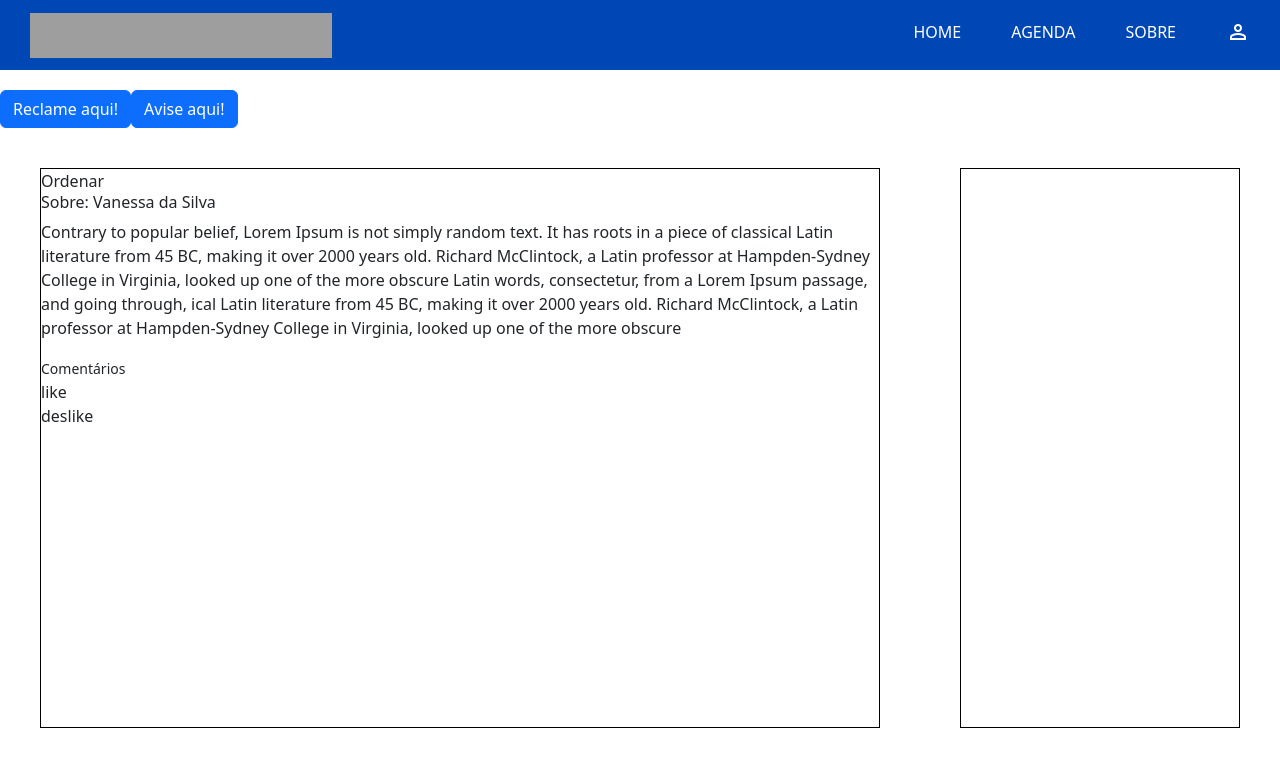
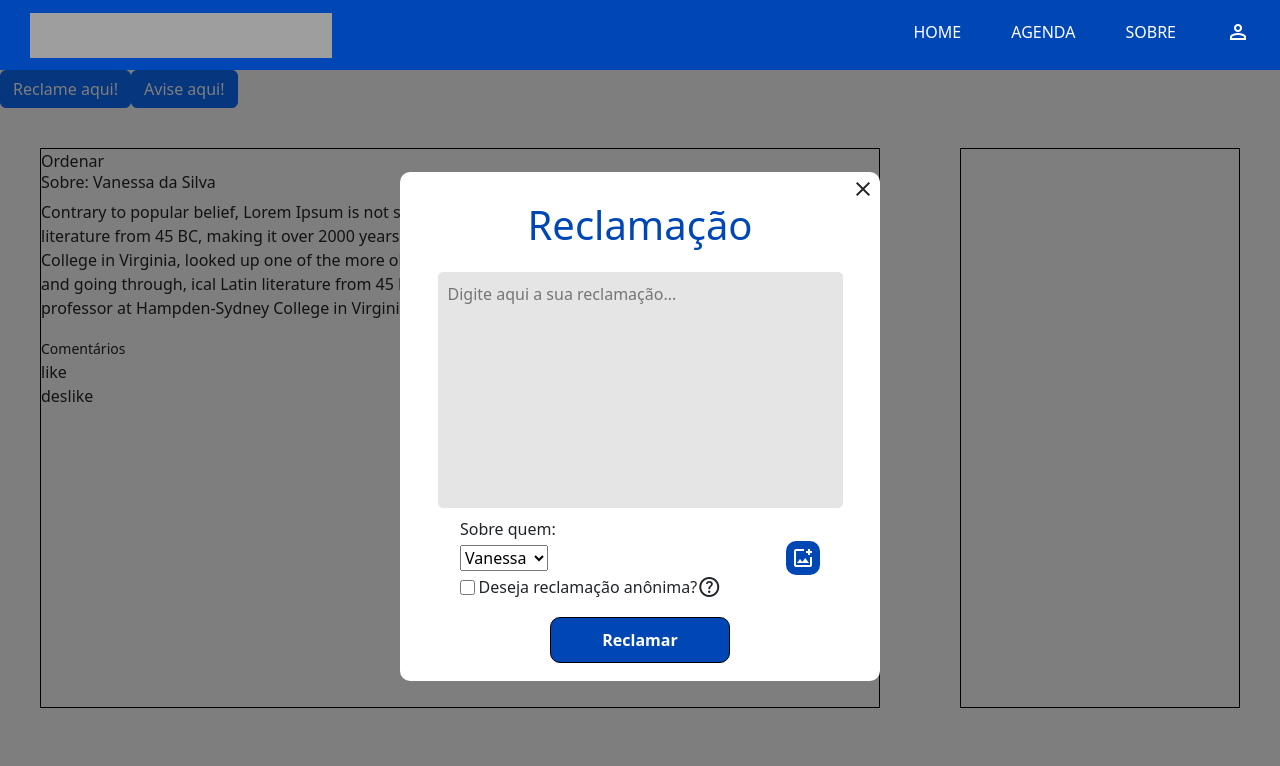
Before and after one commit to viniciusz1/reclama-s, an Angular app: page /home in a window 1280 px wide. Both pictures are taken after a click on the button "Reclame aqui!". Shown: the top 766 px of the page. Built offline with nearby package versions, Linux system fonts and the light colour scheme; grey boxes are pictures that could not be loaded.

Commit message:
12:31 - 16/11

```diff
--- a/modalUser.css
+++ /dev/null
@@ -1,54 +0,0 @@
-body {
-    display: flex;
-    justify-content: end;
-}
-
-#modalUser {
-    max-width: 32%;
-    max-height: 20%;
-    background-color: #F9F6F6;
-    box-shadow: 10px 5px 5px #0000;
-}
-
-#containerModal {
-    justify-content: center;
-    padding: 15px 20px 0 20px;
-}
-
-#imagemUser {
-    display: flex;
-    justify-content: center;
-}
-
-#imagem {
-    width: 70px;
-    height: 70px;
-    border-radius: 50%;
-    background-color: #0047B6;
-}
-
-#conteudo {
-    margin-top: 5%;
-}
-
-#nomeUser, #emailUser {
-    display: flex;
-    justify-content: center;
-}
-
-#nomeUser {
-    font-size: 18px;
-    font-weight: 600;
-}
-
-#emailUser {
-    font-size: 14px;
-    color: rgba(0, 0, 0, 0.568);
-    margin-top: 2%;
-}
-
-#containerSair {
-    display: flex;
-    justify-content: center;
-    align-items: center;
-}
--- a/src/app/home/home.component.css
+++ b/src/app/home/home.component.css
@@ -0,0 +1,7 @@
+#fundoPretoModais {
+    background-color: rgba(0, 0, 0, 0.507);
+    width: 100%;
+    height: 100%;
+    position: fixed;
+    justify-content: center;
+}
--- a/src/app/home/home.component.html
+++ b/src/app/home/home.component.html
@@ -1,7 +1,10 @@
 <app-header></app-header>
-<main style="margin-top: 20px;">
+<main>
+    <div *ngIf="fundoPretoModais" id="fundoPretoModais">
+        <app-modal-reclamacao style="display: flex; justify-content: center; margin-top: 8%;"></app-modal-reclamacao>
+    </div>
   <div>
-      <button class="btn btn-primary">Reclame aqui!</button>
+      <button class="btn btn-primary" (click)="abrirModalReclamacoes()">Reclame aqui!</button>
       <button class="btn btn-primary">Avise aqui!</button>
   </div>
   <div style="display: flex;">
--- a/src/app/home/home.component.ts
+++ b/src/app/home/home.component.ts
@@ -12,4 +12,10 @@ export class HomeComponent implements OnInit {
   ngOnInit() {
   }
 
+  fundoPretoModais: boolean = false;
+
+  abrirModalReclamacoes() {
+    this.fundoPretoModais = !this.fundoPretoModais
+  }
+
 }
--- a/src/app/reutilizaveis/modal-reclamacao/modal-reclamacao.component.css
+++ b/src/app/reutilizaveis/modal-reclamacao/modal-reclamacao.component.css
@@ -0,0 +1,101 @@
+span {
+    cursor: pointer;
+}
+
+#modalReclamacoes {
+    max-width: 20rem;
+    min-width: 30rem;
+    background-color: #FFFF;
+    border-radius: 10px;
+}
+
+#topoModal {
+    display: flex;
+    justify-content: end;
+    margin: 5px 5px 0 0;
+}
+
+#tituloReclamacoes {
+    display: flex;
+    justify-content: center;
+    color: #0047B6;
+}
+
+#containerInput {
+    display: flex;
+    justify-content: center;
+    margin-top: 3%;
+}
+
+#containerSobreQuem {
+    display: flex;
+    justify-content: center;
+    margin-top: 2%;
+}
+
+#inputReclamacoes {
+    resize: none;
+    background-color: #d9d9d9ad;
+    border: none;
+    outline: none;
+    border-radius: 5px;
+    padding: 10px;
+    font-weight: 500;
+}
+
+#textoSobreQuem {
+    font-weight: 500;
+    display: flex;
+    justify-content: start;
+}
+
+#linhaAbaixoTexto {
+    display: flex;
+    justify-content: space-between;
+}
+
+#funcionarios {
+    outline: none;
+}
+
+#selectPessoa {
+    display: flex;
+    align-items: center;
+}
+
+#iconAddImagem {
+    display: flex;
+    align-items: center;
+    justify-content: center;
+    color: #FFFF;
+    padding: 5px;
+    background-color: #0047B6;
+    border-radius: 10px;
+}
+
+#linhaDeixarAnonimo {
+    display: flex;
+    align-items: center;
+}
+
+#checkAnonimo {
+    width: 15px;
+    height: 15px;
+    margin-right: 1%;
+}
+
+#botaoReclamar {
+    margin: 5% 0;
+    display: flex;
+    justify-content: center;
+}
+
+#buttonReclamar {
+    padding: 10px;
+    border-radius: 10px;
+    border: 1px solid black;
+    width: 50%;
+    background-color: #0047B6;
+    color: #FFF;
+    font-weight: 600;
+}
--- a/src/app/reutilizaveis/modal-reclamacao/modal-reclamacao.component.html
+++ b/src/app/reutilizaveis/modal-reclamacao/modal-reclamacao.component.html
@@ -1,3 +1,50 @@
-<p>
-  modal-reclamacao works!
-</p>
+<div id="modalReclamacoes">
+  <div id="containerReclamacoes">
+    <div id="topoModal">
+      <span class="material-symbols-outlined">
+        close
+      </span>
+    </div>
+    <div id="tituloReclamacoes">
+      <h1>Reclamação</h1>
+    </div>
+    <div id="containerInput">
+      <textarea name="reclamacoes" id="inputReclamacoes" cols="40" rows="9" placeholder="Digite aqui a sua reclamação..."></textarea>
+    </div>
+    <div id="containerSobreQuem">
+      <div style="width: 75%;">
+        <div id="textoSobreQuem">
+          Sobre quem:
+        </div>
+        <div id="linhaAbaixoTexto">
+          <div id="selectPessoa">
+            <select name="funcionarios" id="funcionarios">
+              <option value="funcionarios">Vanessa</option>
+              <option value="funcionarios">Elvis</option>
+              <option value="funcionarios">Joissiane</option>
+              <option value="funcionarios">Jackeline</option>
+              <option value="funcionarios">Gabiec</option>
+              <option value="funcionarios">Edimara</option>
+              <option value="funcionarios">Cintia</option>
+            </select>
+          </div>
+          <div id="iconAddImagem">
+            <span class="material-symbols-outlined">
+              add_photo_alternate
+            </span>
+          </div>
+        </div>
+        <div id="linhaDeixarAnonimo">
+          <input type="checkbox" name="checkAnonimo" id="checkAnonimo">
+          <label value="checkAnonimo">Deseja reclamação anônima?</label>
+          <span class="material-symbols-outlined">
+            help
+          </span>
+        </div>
+        <div id="botaoReclamar">
+          <button id="buttonReclamar">Reclamar</button>
+        </div>
+      </div>
+    </div>
+  </div>
+</div>
```
Also changed, not shown: header.html (deleted, +0 -22 lines), modalUser.html (deleted, +0 -29 lines).
